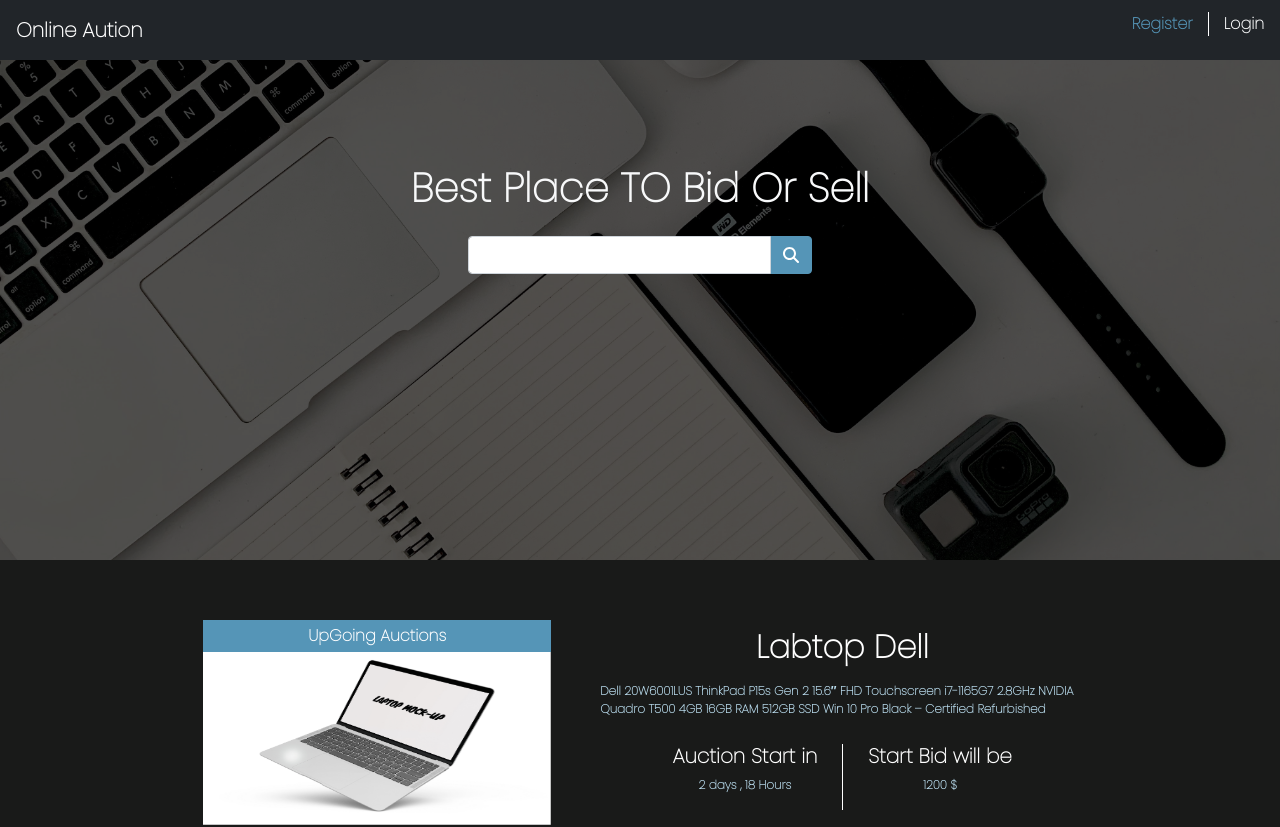
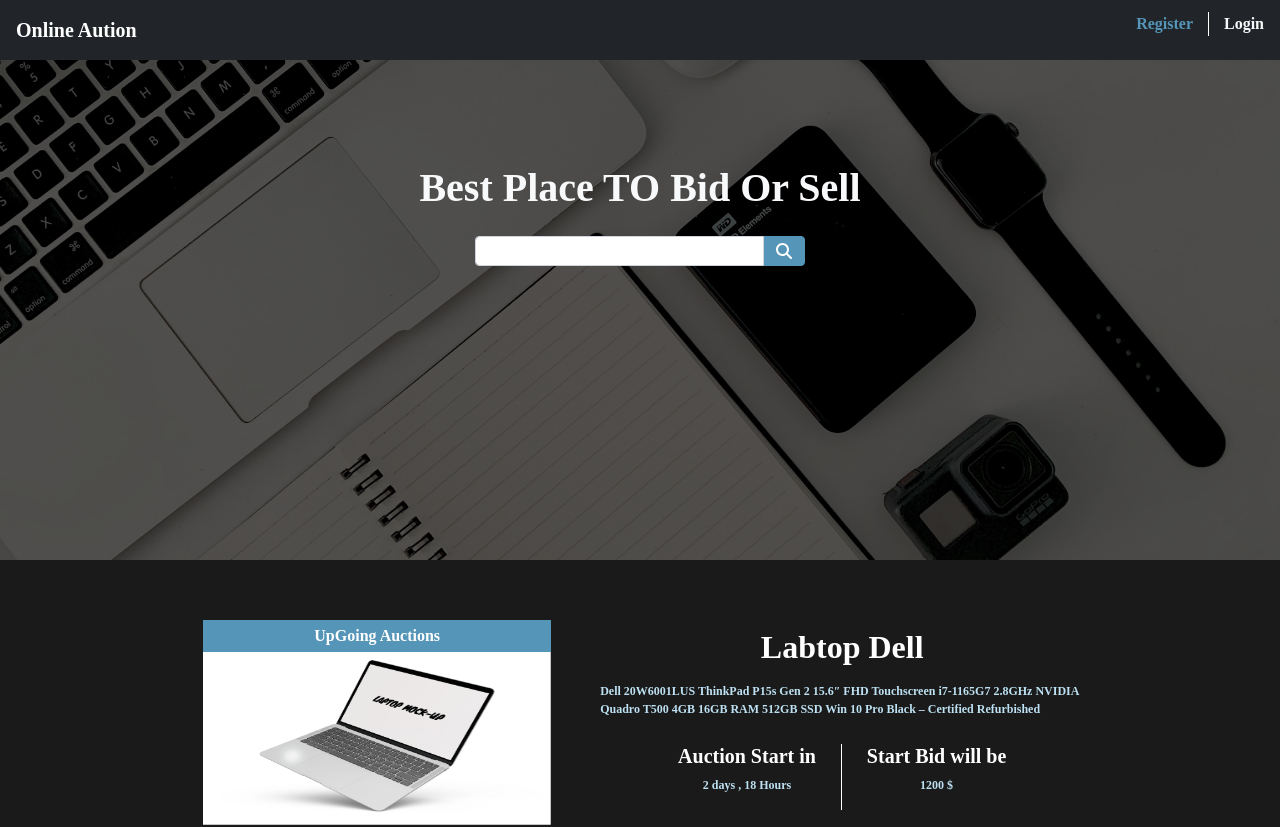
Before and after one commit to hossamMohamed00/online-auction-system, a React (Create React App) app in the folder client/: page / in a window 1280 px wide. Shown: the top 827 px of the page. Built offline with nearby package versions, Linux system fonts and the light colour scheme.

Commit message:
change font style in all pages

```diff
--- a/client/src/App.js
+++ b/client/src/App.js
@@ -4,15 +4,15 @@ import React from 'react'
 import 'bootstrap/dist/css/bootstrap.min.css';
 import 'bootstrap/dist/js/bootstrap.bundle.min';
 
-//import Login from './component/login/Login';
-//import Register from './component/Register/Register'
+// import Login from './component/login/Login';
+// import Register from './component/Register/Register'
 import HomePage from './component/HomePage/HomePage';
 
 function App() {
 	return (
 		<React.Fragment>
 			{/* <Login></Login> */}
-			{/* <Register/> */}
+			{/* <Register/>	 */}
 
 			<HomePage/>
 
--- a/client/src/component/HomePage/Header/Header.module.css
+++ b/client/src/component/HomePage/Header/Header.module.css
@@ -1,11 +1,10 @@
+*{	font-family: 'Kalmansk' !important	}
 .Header{
 	height: 70vh;
-	font-family: 'Poppins', sans-serif;
 	background-image: url('.././../../assets/pexels-abhilash-sahoo-4413295.jpg');
 	background-size: cover;
 	background-position: center;
 	margin-bottom: 10px;
-
 }
 
 .overlay{
@@ -19,20 +18,12 @@
 
 /* start navbar */
 
-.nav{
-	background-color: #191a19;
-}
+.nav {background-color: #191a19}
 
+.navbarBrand{	font-size: 20px!important}
+.navLinkRegister{ color: #5595b7; border-right: 1px solid white; padding-right: 15px!important;}
 
-.navLinkRegister{
-	color: #5595b7;
-	border-right: 1px solid white;
-	padding-right: 15px!important;
-}
-
-.navLinkLogin{
-	padding-left: 15px!important;
-}
+.navLinkLogin{ padding-left: 15px!important }
 /* end navbar */
 
 
@@ -45,7 +36,9 @@
 	margin-top: 0;
 	z-index: 100;
 }
-
+.HeaderContent h1{
+	font-family: 'Kalmansk' !important	;
+}
 /* ************************************************** */
 /* start search css */
 .Search{
@@ -58,13 +51,8 @@
 	border-color: #5595b7!important;
 	box-shadow: 3px 1px 5px #5595b7!important;
 	color: black!important;
-	font-weight: bold!important;
 }
-.SearchInput{
-	color: black!important;
-	font-weight: bold!important;
-
-}
+.SearchInput{color: black!important; padding: 1.5px; padding-left: 5px;}
 .SearchIcon {
 	background-color: #5595b7!important;
 	border-color: #5595b7;
@@ -106,7 +94,7 @@
 	}
 	nav{padding: 0!important}
 
-	.navbarBrand{ font-size: 15px!important; font-weight: bold;}
+	.navbarBrand{ font-size: 15px!important; font-weight: bold;font-size: 15px;}
 
 	h1 { font-size: 20px!important}
 	p {font-size: 10px!important ; padding-top: 5px;}
--- a/client/src/component/HomePage/Header/Seach.js
+++ b/client/src/component/HomePage/Header/Seach.js
@@ -1,4 +1,4 @@
-import React, { Fragment, useEffect, useRef, useState } from "react";
+import React, { Fragment, useEffect, useState } from "react";
 import {FontAwesomeIcon } from '@fortawesome/react-fontawesome'
 import { faMagnifyingGlass } from '@fortawesome/free-solid-svg-icons'
 
--- a/client/src/component/HomePage/UpGoingAuctions/UpGoingAuctions.js
+++ b/client/src/component/HomePage/UpGoingAuctions/UpGoingAuctions.js
@@ -7,7 +7,6 @@ const  UpGoingAuctions =()=> {
 	return (
 		<Fragment>
 			<div className={` ${classes.UpGoingAuctions} h-100 container`}>
-				{/* <h3 className="px-5 mx-5 d-inline-block" > UpGoing Auctions</h3 > */}
 				<UpGoingCarousel/>
 			</div>
 		</Fragment>
--- a/client/src/component/HomePage/UpGoingAuctions/UpGoingCarousel.js
+++ b/client/src/component/HomePage/UpGoingAuctions/UpGoingCarousel.js
@@ -26,7 +26,7 @@ const UpGoingCarousel = () => {
 
 	const ShowCarouselItems = CarouselItems.map((Item , index)=> {
 		return(
-			<Carousel.Item className={` ${classes['carousel-inner']} `} interval={2000}>
+			<Carousel.Item  className={` ${classes['carousel-inner']} `} interval={2000} key={index}>
 			<div className="row">
 				<div className={` ${classes.ImageCarousel} col-lg-4 col-md-6 col-sm-12`}>
 					<p className={`${classes.alertText} text-center p-1 m-0 fw-bold `}> UpGoing Auctions  </p>
--- a/client/src/component/HomePage/UpGoingAuctions/UpGoingCarousel.module.css
+++ b/client/src/component/HomePage/UpGoingAuctions/UpGoingCarousel.module.css
@@ -4,6 +4,7 @@
 	color: white;
 	padding-bottom: 5%;
 	position: relative;
+
 }
 
 
--- a/client/src/component/Register/Layout/Layout.module.css
+++ b/client/src/component/Register/Layout/Layout.module.css
@@ -1,4 +1,4 @@
-
+*{	font-family: 'Kalmansk' !important	}
 
 :root{
 	--dark-color : #191A19 ;
--- a/client/src/component/Register/UI/Card/Card.module.css
+++ b/client/src/component/Register/UI/Card/Card.module.css
@@ -22,7 +22,7 @@
 	display: inline-block;
 	width: 40px;
 	height: 40px;
-	background-color: var(--active-color);
+	background-color:  #2666cf;
 	border-radius: 100px;
 	text-align: center;
 	color: white;
--- a/client/src/component/login/loginForm.module.css
+++ b/client/src/component/login/loginForm.module.css
@@ -1,3 +1,5 @@
+*{	font-family: 'Kalmansk' !important	}
+
 :root {
 	--main-font: 'Poppins', 'sans-serif';
 	--input-dark-color: #707070;
@@ -5,7 +7,7 @@
 .form-container {
 	/* width: 90%; */
 	/* margin: 0 auto; */
-	margin-top: 20px;
+	margin-top: 50px;
 }
 
 .checkbox {
```
